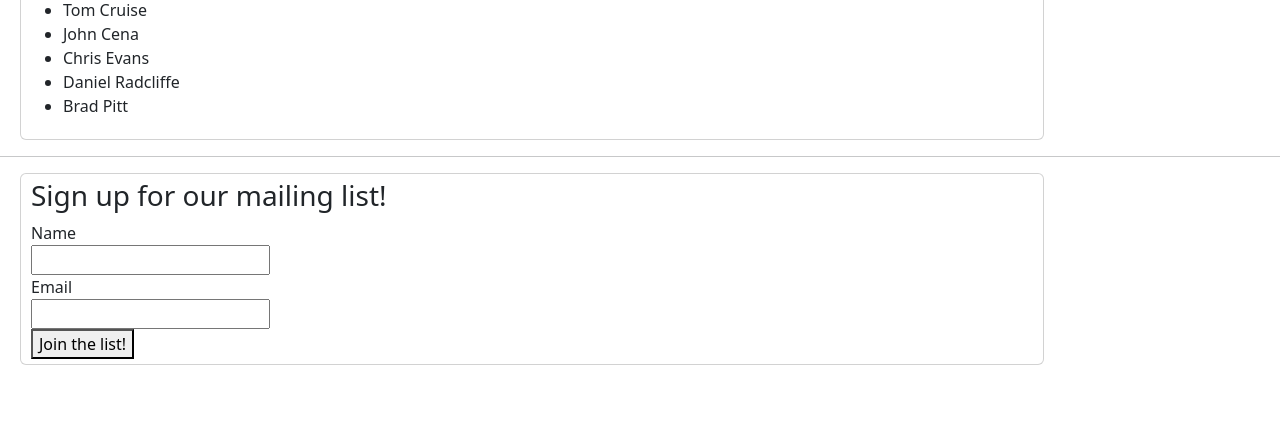
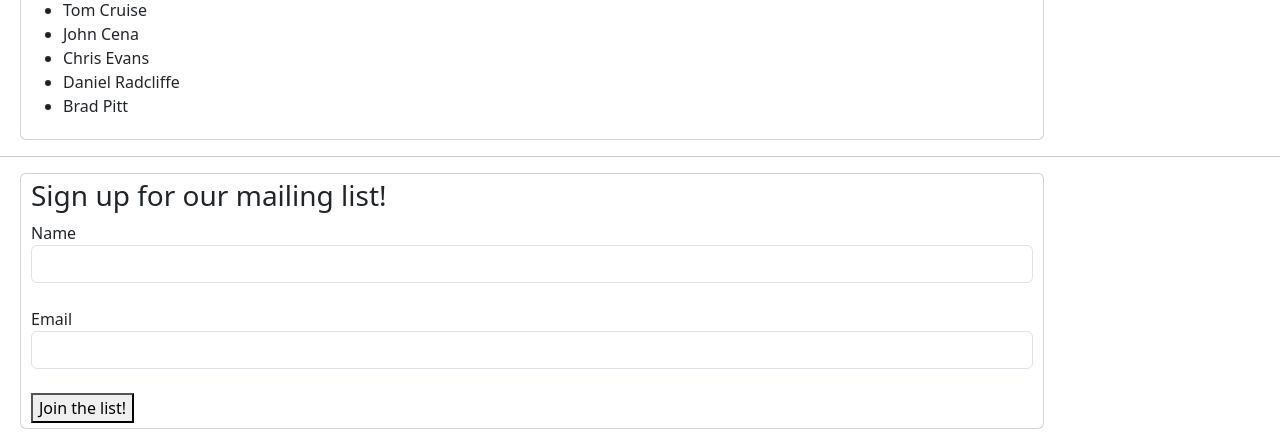
Before and after one commit to kalebwhite2/bootstrapdemo, a Flask app: page / in a window 1280 px wide. Shown: the part 759-1198 px from the top of the page. Before the commit the page ends 1124 px from the top, so only its background shows below. Run offline with Flask 3, Linux system fonts and the light colour scheme.

Commit message:
Change mailing list to use bootstrap input styling

```diff
--- a/templates/index.html
+++ b/templates/index.html
@@ -51,9 +51,9 @@
       <h3>Sign up for our mailing list!</h3>
       <form>
         <label for="name">Name</label><br>
-        <input type="text" id="name"><br>
+        <input class="form-control" type="text" id="name"><br>
         <label for="email">Email</label><br>
-        <input type="text" id="email"><br>
+        <input class="form-control" type="text" id="email"><br>
         <button>Join the list!</button>
       </form>
     </div>
```
